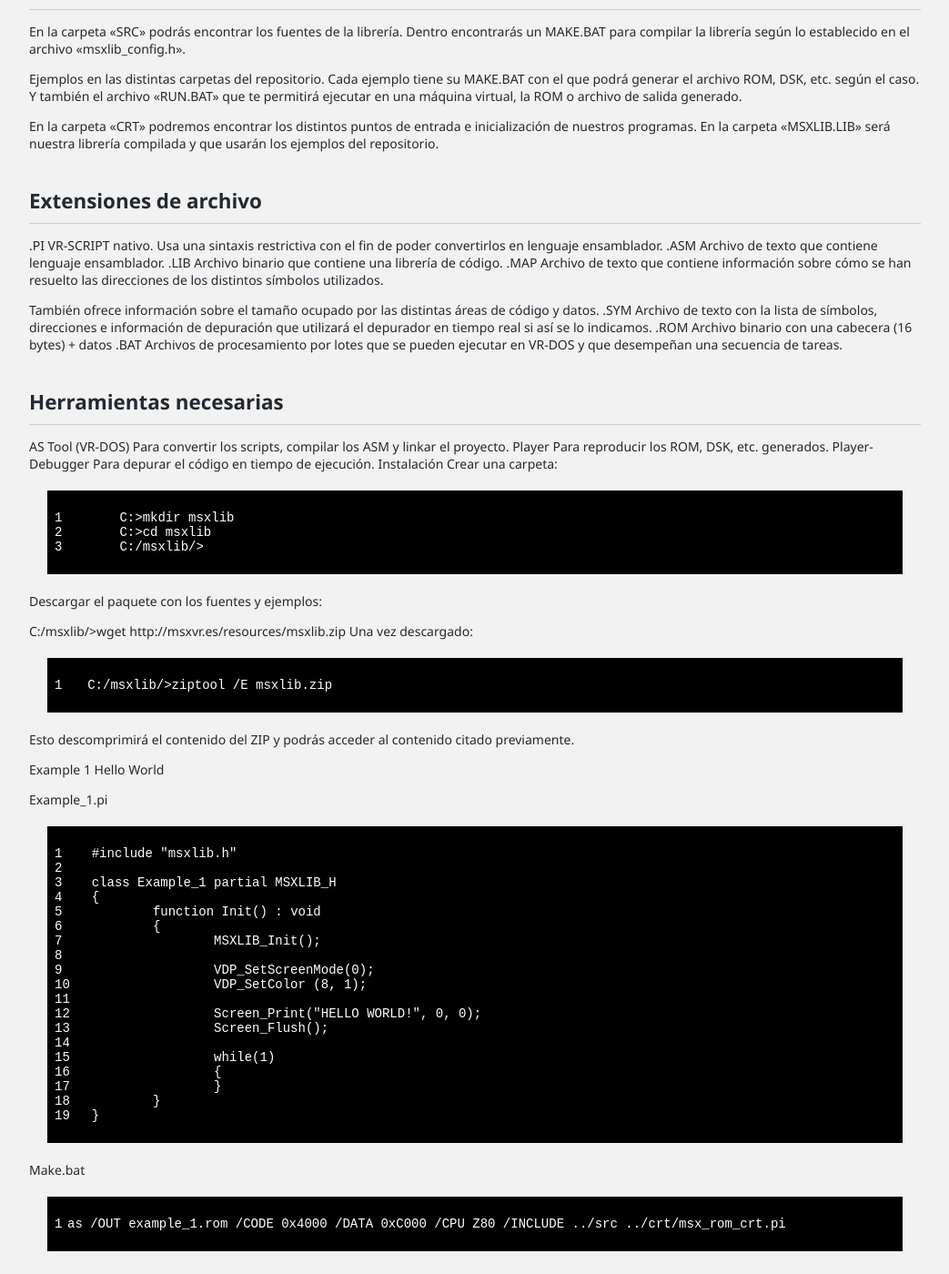
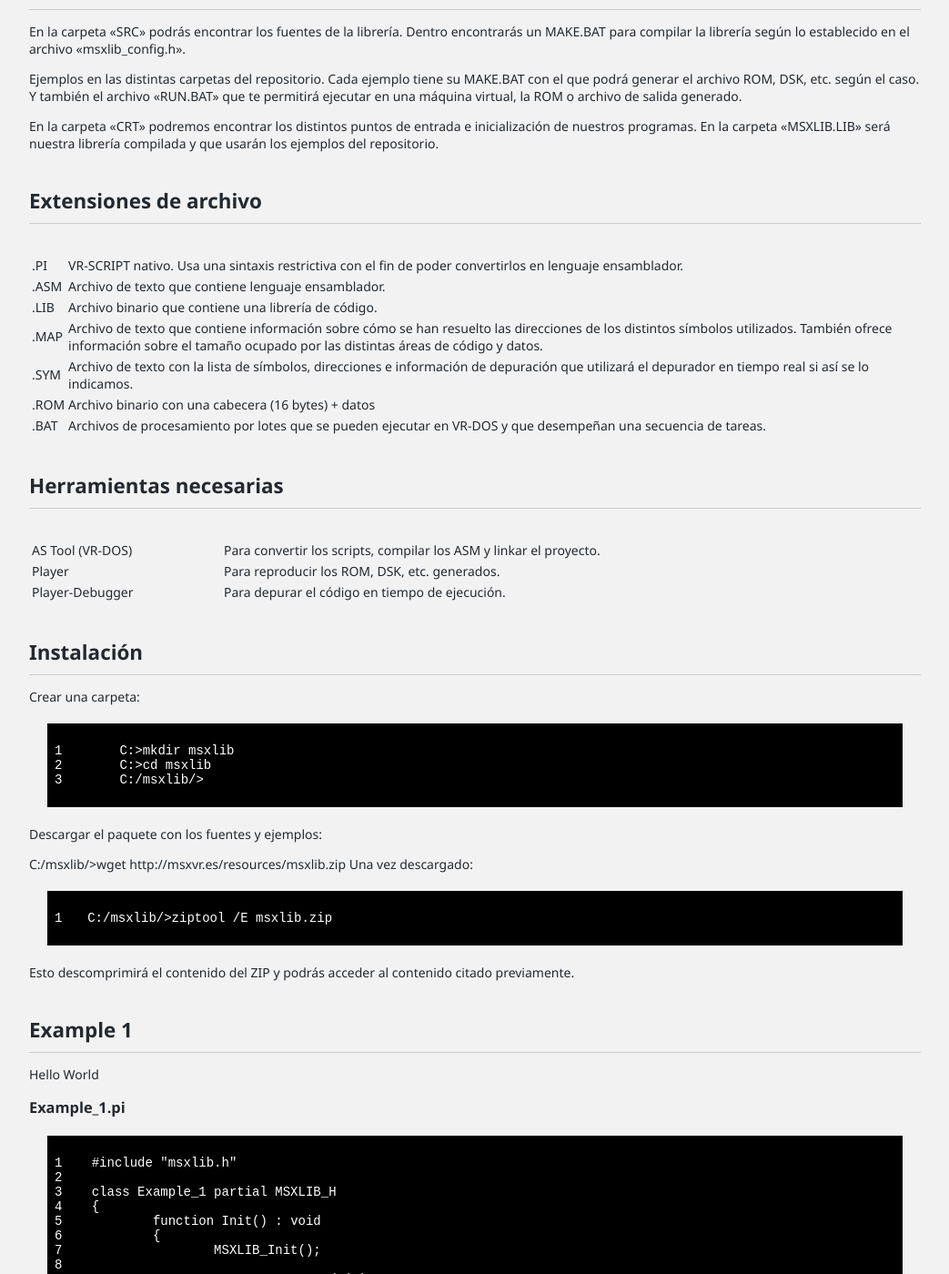
Before and after one commit to msxrv/msxrv.github.io, a Jekyll site: the page built from _documents/development-msxlib.md, in a window 1280 px wide and 1400 px high, scrolled down 439 px. Shown: the whole window at 91% size, without its empty margins (108-1151 px from the left). Built offline with Jekyll 4.4.1, drawn with Linux system fonts in a browser that asks for light colours.

````diff
--- a/_documents/development-msxlib.md
+++ b/_documents/development-msxlib.md
@@ -17,21 +17,26 @@ En la carpeta «CRT» podremos encontrar los distintos puntos de entrada e inici
 En la carpeta «MSXLIB.LIB» será nuestra librería compilada y que usarán los ejemplos del repositorio.
 
 # Extensiones de archivo
-.PI	VR-SCRIPT nativo. Usa una sintaxis restrictiva con el fin de poder convertirlos en lenguaje ensamblador.
-.ASM	Archivo de texto que contiene lenguaje ensamblador.
-.LIB	Archivo binario que contiene una librería de código.
-.MAP	Archivo de texto que contiene información sobre cómo se han resuelto las direcciones de los distintos símbolos utilizados.
 
-También ofrece información sobre el tamaño ocupado por las distintas áreas de código y datos.
-.SYM	Archivo de texto con la lista de símbolos, direcciones e información de depuración que utilizará el depurador en tiempo real si así se lo indicamos.
-.ROM	Archivo binario con una cabecera (16 bytes) + datos
-.BAT	Archivos de procesamiento por lotes que se pueden ejecutar en VR-DOS y que desempeñan una secuencia de tareas.
+| 	            	| 				                 |
+|:------------------|:-------------------------------|
+| .PI				| VR-SCRIPT nativo. Usa una sintaxis restrictiva con el fin de poder convertirlos en lenguaje ensamblador. |
+| .ASM				| Archivo de texto que contiene lenguaje ensamblador. |
+| .LIB				| Archivo binario que contiene una librería de código. |
+| .MAP				| Archivo de texto que contiene información sobre cómo se han resuelto las direcciones de los distintos símbolos utilizados. También ofrece información sobre el tamaño ocupado por las distintas áreas de código y datos. |
+| .SYM				| Archivo de texto con la lista de símbolos, direcciones e información de depuración que utilizará el depurador en tiempo real si así se lo indicamos.|
+| .ROM				| Archivo binario con una cabecera (16 bytes) + datos |
+| .BAT				| Archivos de procesamiento por lotes que se pueden ejecutar en VR-DOS y que desempeñan una secuencia de tareas. |
 
 # Herramientas necesarias
-AS Tool (VR-DOS)	Para convertir los scripts, compilar los ASM y linkar el proyecto.
-Player	Para reproducir los ROM, DSK, etc. generados.
-Player-Debugger	Para depurar el código en tiempo de ejecución.
-Instalación
+
+| 	            	| 				                 |
+|:------------------|:-------------------------------|
+| AS Tool (VR-DOS)	| Para convertir los scripts, compilar los ASM y linkar el proyecto. |
+| Player			| Para reproducir los ROM, DSK, etc. generados. |
+| Player-Debugger	| Para depurar el código en tiempo de ejecución. |
+
+# Instalación
 Crear una carpeta:
 
 ```
@@ -51,10 +56,10 @@ C:/msxlib/>ziptool /E msxlib.zip
 
 Esto descomprimirá el contenido del ZIP y podrás acceder al contenido citado previamente.
 
-Example 1
+# Example 1
 Hello World
 
-Example_1.pi
+### Example_1.pi
 
 ```
 #include "msxlib.h"
@@ -77,7 +82,8 @@ class Example_1 partial MSXLIB_H
 	}
 }
 ```
-Make.bat
+
+### Make.bat
 
 ```
 as /OUT example_1.rom /CODE 0x4000 /DATA 0xC000 /CPU Z80 /INCLUDE ../src ../crt/msx_rom_crt.pi
````
Also changed, not shown: _documents/vros-texteditor.md (+1 -1 lines).
